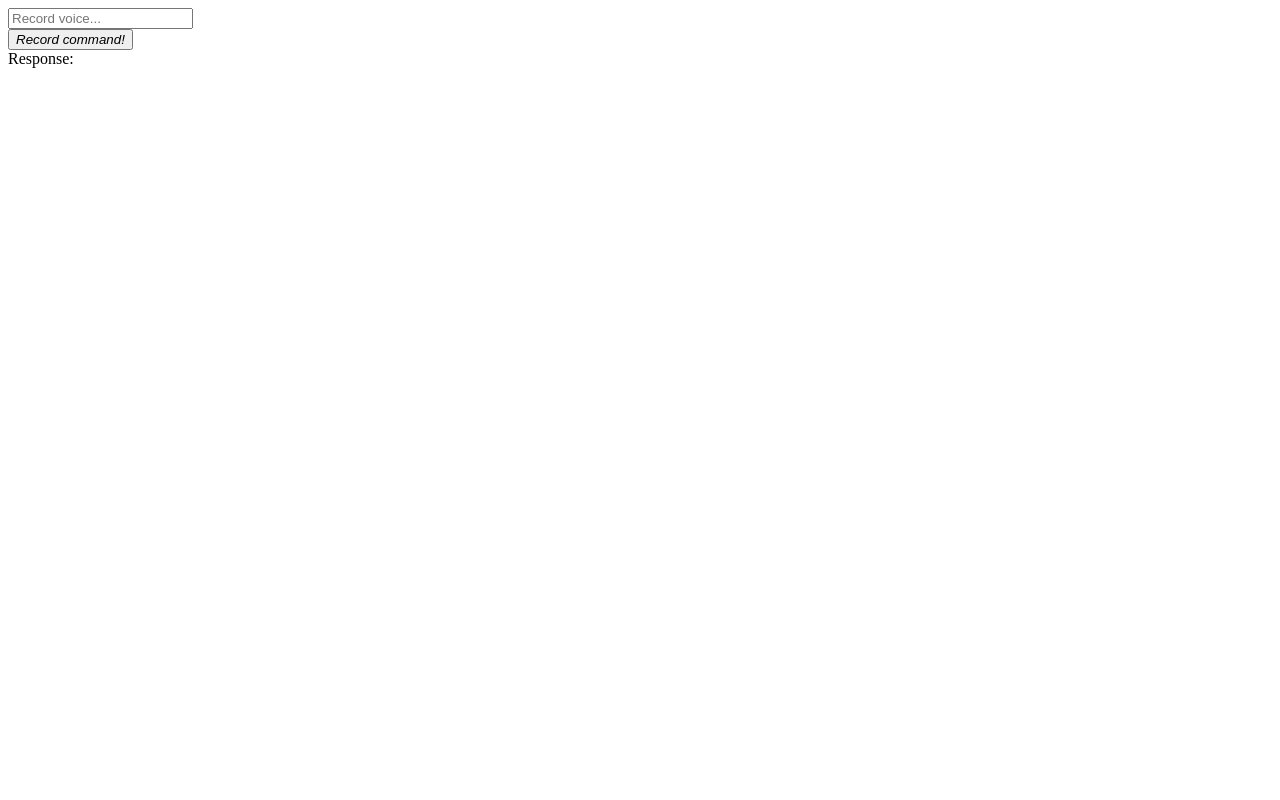
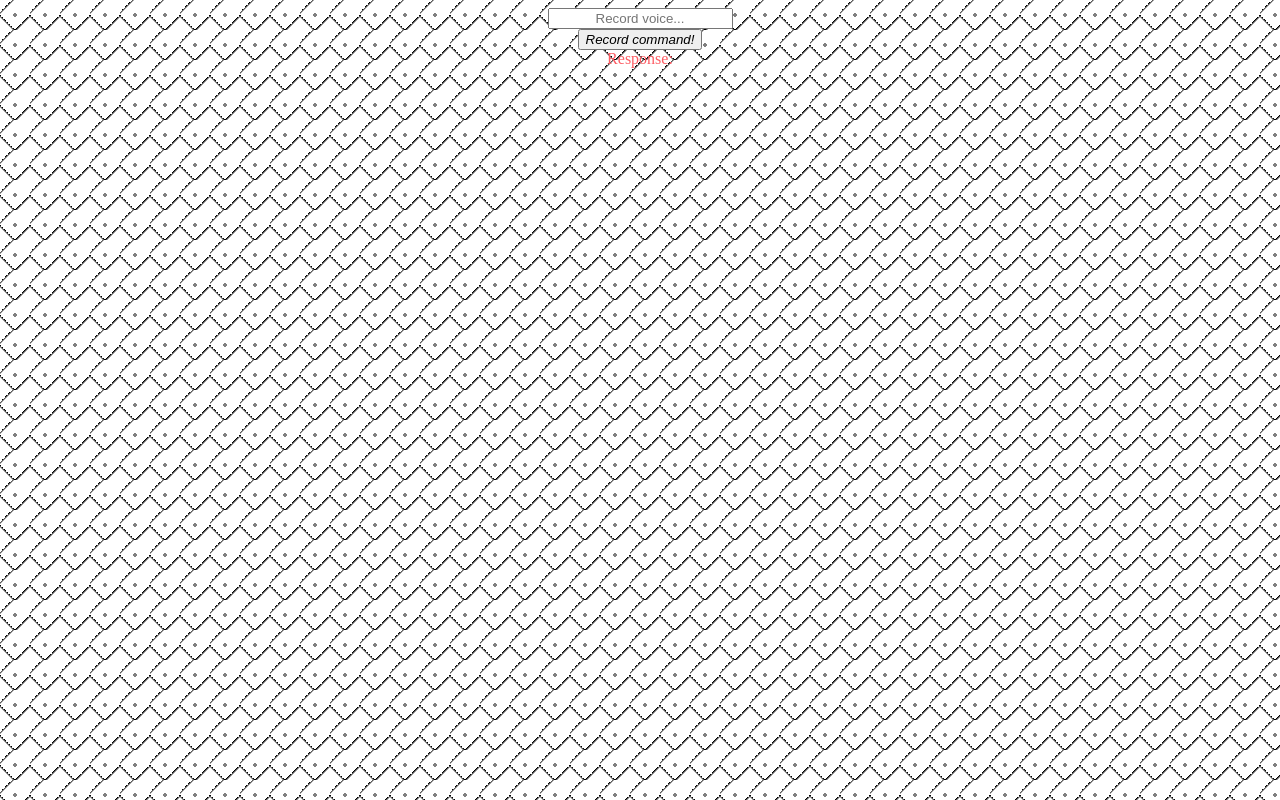
Before and after one commit to PatD123/ChexaAI, a plain HTML site: page templates/index.html in a window 1280 px wide. Drawn offline with Linux system fonts and the light colour scheme.

Commit message:
Added styles.css. Kinda eh harry styles

```diff
--- /dev/null
+++ b/public/styles.css
@@ -0,0 +1,15 @@
+body {
+    background-image: linear-gradient(45deg, transparent 20%, black 25%, transparent 25%),
+                      linear-gradient(-45deg, transparent 20%, black 25%, transparent 25%),
+                      linear-gradient(-45deg, transparent 75%, black 80%, transparent 0),
+                      radial-gradient(gray 2px, transparent 0);
+    background-size: 30px 30px, 30px 30px;
+}
+
+* {
+    text-align: center;
+}
+
+#result {
+    color: #fd5c63;
+}
--- a/templates/index.html
+++ b/templates/index.html
@@ -5,6 +5,8 @@
     <meta http-equiv="X-UA-Compatible" content="IE=edge">
     <meta name="viewport" content="width=device-width, initial-scale=1.0">
     <title>Chexa WebApp</title>
+
+    <link rel="stylesheet" type="text/css" href="../public/styles.css">
 
     <script src="../index.js" defer></script>
     <script src="../commandResponse.js" defer></script>
```
